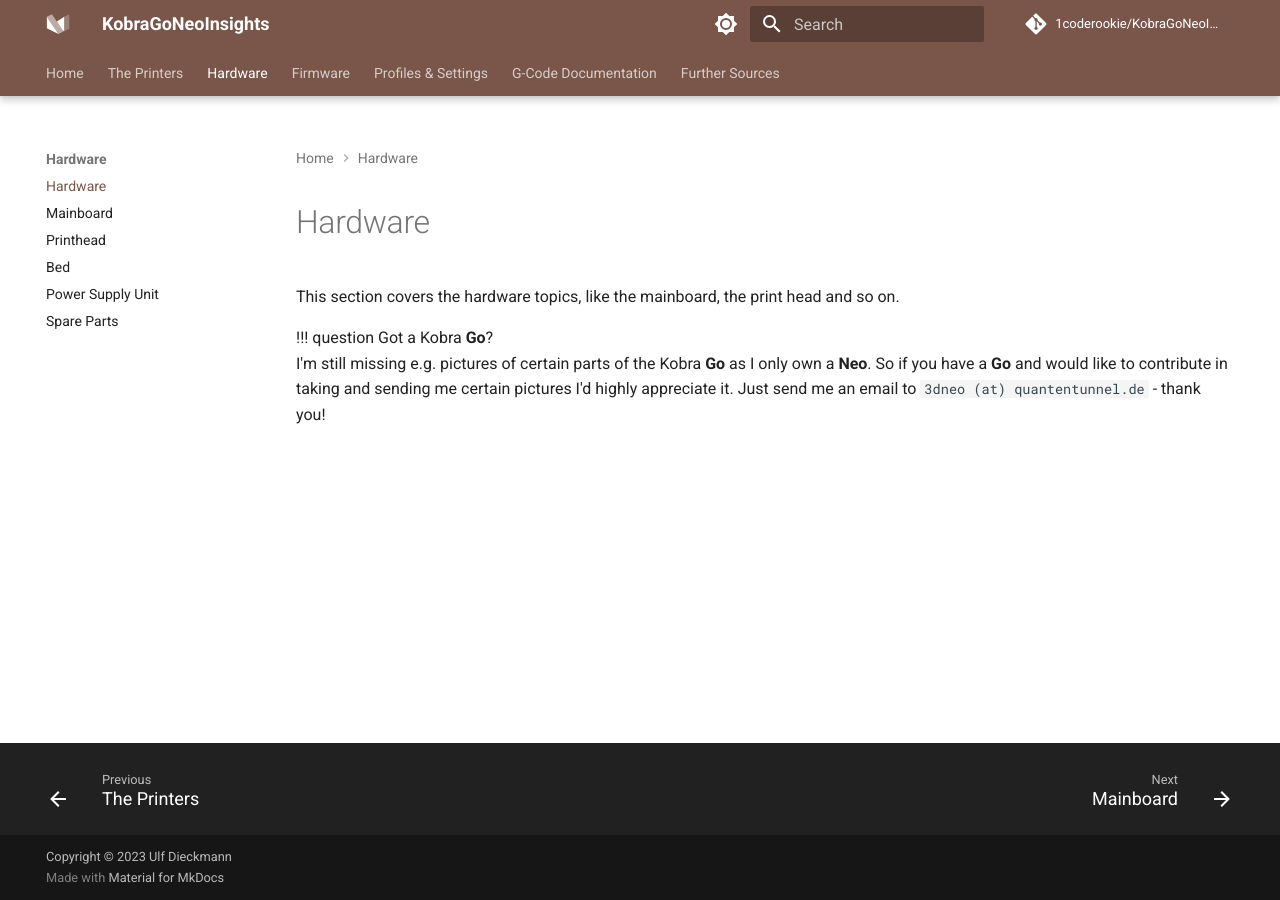
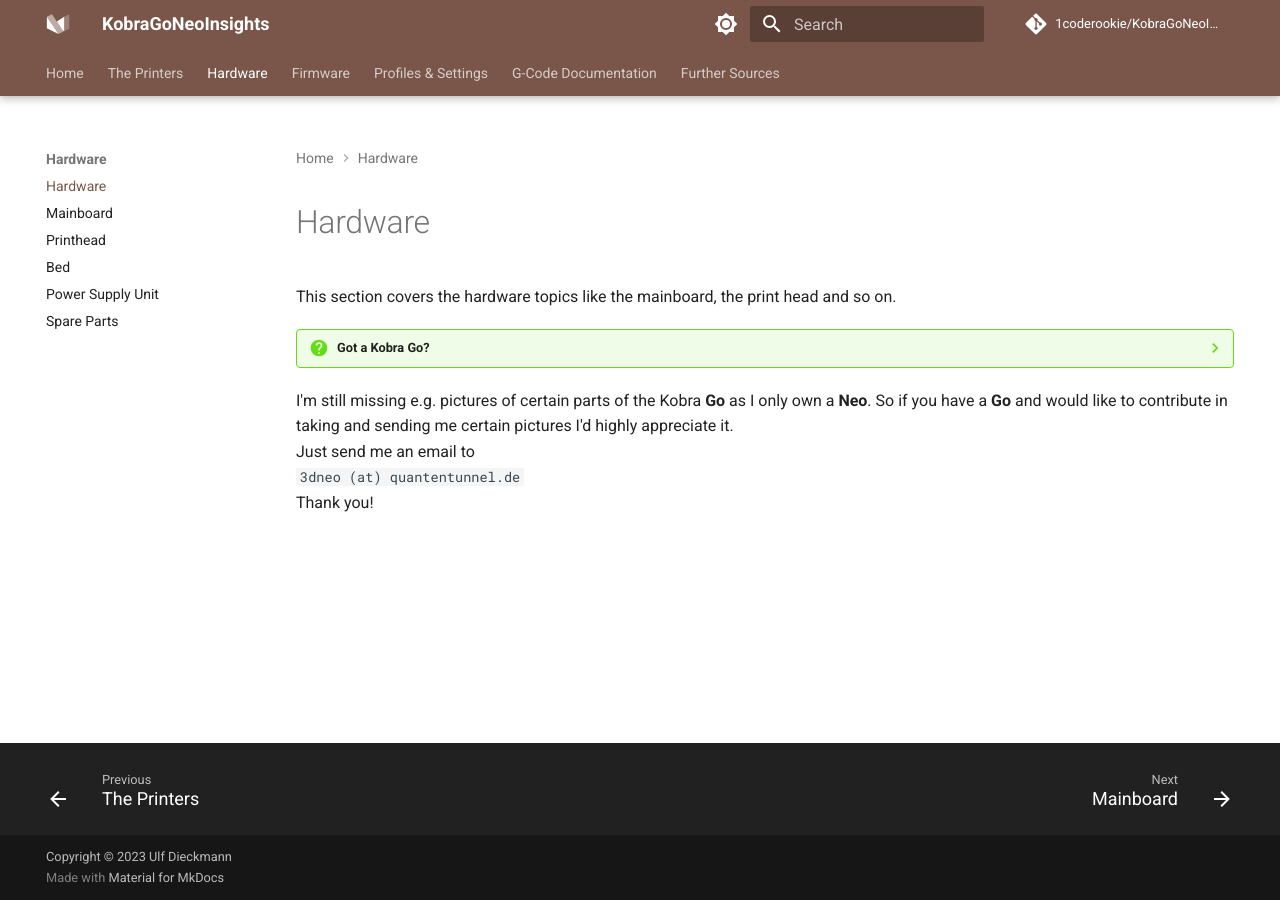
Before and after one commit to 1coderookie/KobraGoNeoInsights, an MkDocs documentation site: the page built from docs/hardware/hw_index.md, in a window 1280 px wide. Built offline with MkDocs 1.6.1 and Material for MkDocs 9.7.7, drawn with Linux system fonts in a browser that asks for light colours; comment, search, counter and statistics services are not loaded.

Commit message:
Update hw_index.md

```diff
--- a/docs/hardware/hw_index.md
+++ b/docs/hardware/hw_index.md
@@ -1,7 +1,7 @@
 <link rel=”manifest” href=”docs/manifest.webmanifest”>
 
 # Hardware
-This section covers the hardware topics, like the mainboard, the print head and so on.
+This section covers the hardware topics like the mainboard, the print head and so on.
 
-!!! question Got a Kobra **Go**?
-I'm still missing e.g. pictures of certain parts of the Kobra **Go** as I only own a **Neo**. So if you have a **Go** and would like to contribute in taking and sending me certain pictures I'd highly appreciate it. Just send me an email to `3dneo (at) quantentunnel.de` - thank you!
+??? question "Got a Kobra **Go**?"
+I'm still missing e.g. pictures of certain parts of the Kobra **Go** as I only own a **Neo**. So if you have a **Go** and would like to contribute in taking and sending me certain pictures I'd highly appreciate it. <br> Just send me an email to <br> `3dneo (at) quantentunnel.de` <br> Thank you!
```
